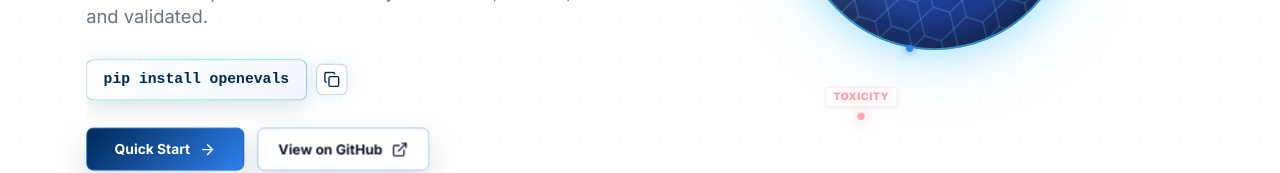
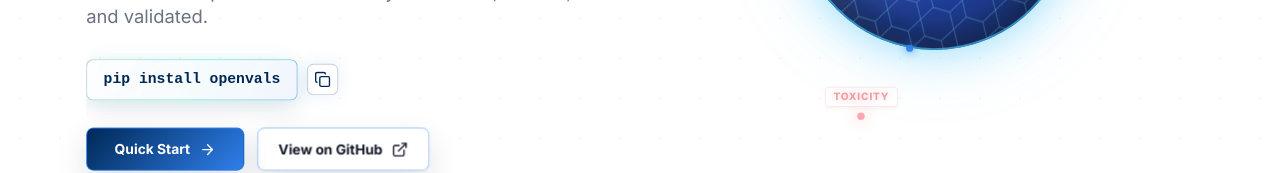
Before and after one commit to TheFoundrys/openvals-website, a Next.js app: page / in a window 1280 px wide. Shown: the part 403-576 px from the top of the page. Built offline with nearby package versions, Linux system fonts and the light colour scheme.

Commit message:
correct command in HeroPart to install openvals

```diff
--- a/src/components/TrustSection.tsx
+++ b/src/components/TrustSection.tsx
@@ -24,7 +24,7 @@
 
 export function HeroPart() {
   const [copied, setCopied] = useState(false);
-  const command = "pip install openevals";
+  const command = "pip install openvals";
 
   const handleCopy = () => {
     navigator.clipboard.writeText(command);
```
